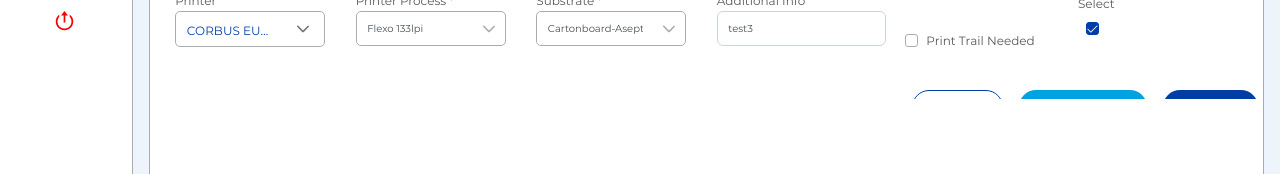
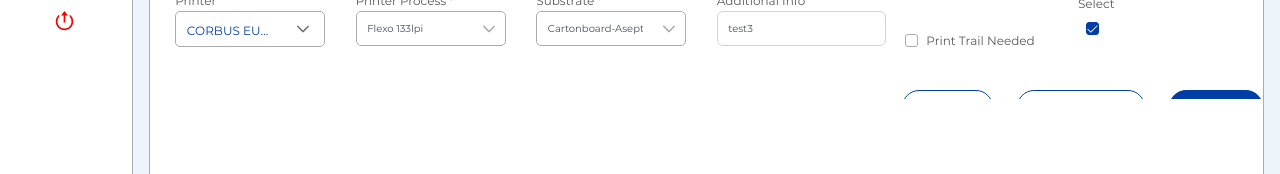
Before and after one commit to AVINASKU/ArtworkPG, a React (Create React App) app: page /myTasks/CCD/1/1 in a window 1280 px wide. Shown: the part 505-679 px from the top of the page. Built offline with nearby package versions, Linux system fonts and the light colour scheme; data requests are answered from the project's data file; what @azure/storage-blob would draw is missing.

Commit message:
Button theme added commonly as per the figma

```diff
--- a/src/App.scss
+++ b/src/App.scss
@@ -252,38 +252,6 @@ fieldset:disabled .btn {
   box-shadow: none !important;
   outline: none !important;
 }
-.form-buttons {
-  display: flex;
-  justify-content: flex-end;
-  align-items: center;
-  padding: 20px 0 0;
-  button, .btn:disabled {
-    margin: 0 16px 0 0;
-    padding: 10px 24px;
-    width: auto;
-    height: auto;
-    font-size: 12px;
-    line-height: 12px;
-    border: 1px solid transparent;
-    &.cancel-button {
-      color: #003da5;
-      border-color: #003da5;
-      background: #ffffff;
-      &:hover{
-        border-color: #003da5;
-      }
-    }
-    &.save-as-draft-button {
-      background: #00a3e0;
-    }
-    &.submit-di-button {
-      background: #003da5;
-    }
-    &:hover{
-      border-color: transparent;
-    }
-  }
-}
 .content-layout {
   display: flex;
   flex-direction: column;
@@ -309,7 +277,6 @@ fieldset:disabled .btn {
         height: auto;
         font-size: 12px;
         line-height: 12px;
-        border: 1px solid transparent;
         border-radius: 20px;
       }
     }
--- a/src/components/AWMJobs/DDI/index.scss
+++ b/src/components/AWMJobs/DDI/index.scss
@@ -21,28 +21,6 @@
 .font-color {
   color: #003da5;
 }
-.cancel-button {
-  width: 90px;
-  height: 32px;
-  color: #003da5;
-  border-color: #003da5;
-  font-size: 12px;
-  border-radius: 20px;
-}
-.save-as-draft-button {
-  width: 127px;
-  height: 32px;
-  background: #00a3e0;
-  font-size: 12px;
-  border-radius: 20px;
-}
-.submit-di-button {
-  width: 93px;
-  height: 32px;
-  background: #003da5;
-  font-size: 12px;
-  border-radius: 20px;
-}
 
 .disable-buttons {
   font-size: 10px;
--- a/src/components/AWMJobs/DesignJobs/FooterButtons.js
+++ b/src/components/AWMJobs/DesignJobs/FooterButtons.js
@@ -1,25 +1,21 @@
 import React from "react";
-import { Button, Row } from "react-bootstrap";
+import { Button } from "react-bootstrap";
 
 const FooterButtons = ({ onSaveAsDraft, onSubmit, handleCancel, approve }) => {
   return (
-    <Row className="form-buttons">
+    <div className="form-buttons">
       <Button
-        className="button-layout cancel-button"
+        className="button-layout"
+        variant="secondary"
         onClick={() => handleCancel()}
       >
         Cancel
       </Button>
       { !approve &&
         <>
+        <Button className="button-layout" variant="secondary" onClick={() => onSaveAsDraft()}>Save as Draft</Button>
         <Button
-          onClick={() => onSaveAsDraft()}
-          className="button-layout save-as-draft-button"
-        >
-          Save as Draft
-        </Button>
-        <Button
-          className="button-layout submit-di-button"
+          className="button-layout"
           type="submit"
           onClick={() => onSubmit()}
           disabled = {false}
@@ -29,7 +25,7 @@ const FooterButtons = ({ onSaveAsDraft, onSubmit, handleCancel, approve }) => {
         </>
       }
 
-    </Row>
+    </div>
   );
 };
 
--- a/src/components/ProjectSetup/index.js
+++ b/src/components/ProjectSetup/index.js
@@ -90,30 +90,31 @@ function ProjectSetup(props) {
                   >
                     <div className="col projectPlanButtons">
                       <label
-                        className={` btn border border-secondary projectPlanButtonsRadius1 ${
+                        className={` btn border border-primary ${
                           toggleButtons === "GanttChart"
-                            ? "btn-secondary active"
-                            : ""
+                            ? "active"
+                            : "btn-secondary"
                         }`}
                         onClick={() => setToggleButtons("GanttChart")}
                       >
                         Gantt Chart
                       </label>
                       <label
-                        className={` btn border border-secondary projectPlanButtonsRadius2 ${
+                        className={` btn border border-primary ${
                           toggleButtons === "Tabular"
-                            ? "btn-secondary active"
-                            : ""
+                            ? "active"
+                            : "btn-secondary"
                         }`}
                         onClick={() => setToggleButtons("Tabular")}
                       >
-                        Tabular
+                        Tabular View
                       </label>
                     </div>
                     {/* {shouldShowResetButton && ( */}
                     {
                       <DropdownButton
                         id="projectActions"
+                        variant="primary"
                         title="Actions"
                         // disabled={false}
                         // disabled={actionFlag}
--- a/src/components/ProjectSetup/index.scss
+++ b/src/components/ProjectSetup/index.scss
@@ -68,12 +68,31 @@ $width: 100%;
   display: flex;
   justify-content:end;
   margin-right: 13px;
+  & label{
+    padding: 8px 18px;
+    &:first-child{
+      border-radius: 20px 0 0 20px;
+    }
+    &:last-child{
+      border-radius: 0 20px 20px 0;
+    }
+  }
+  & label.btn-secondary{
+    background-color: #003DA5 ;
+    color: #fff;
+    &:hover{
+      background-color: #003DA5 ;
+      color: #fff;
+    }
+  }
+  & label.active{
+    background-color: #fff;
+    color: #003DA5;
+    &:hover{
+      background-color: #fff;
+      color: #003DA5;
+    }
 }
-.projectPlanButtonsRadius1 {
-  border-radius: 20px 0 0 20px;
-}
-.projectPlanButtonsRadius2 {
-  border-radius: 0 20px 20px 0 !important;
 }
 .ActionsDropdown {
   background-color: #003da5;
@@ -85,17 +104,3 @@ $width: 100%;
   position: absolute !important;
   margin-left: 110px !important;
 }
-#projectActions {
-  height: 32px;
-  width: Hug(98.4px);
-  border-radius: 20px !important;
-  padding: 10px 18px 10px 18px;
-  margin-right: 23px;
-  background-color: #ffffff !important;
-  color: #003DA5;
-  line-height: 12px;
-}
-#projectActions:hover {
-  background-color: #003DA5 !important;
-  color: #ffffff;
-}
--- a/src/components/Projects/CreateProject/index.js
+++ b/src/components/Projects/CreateProject/index.js
@@ -1300,9 +1300,10 @@ function AddProject(props) {
             </Row>
           </Col>
         </Row>
-        <Row className="form-buttons">
+        <div className="form-buttons">
           <Button
-            className="button-layout submit-button"
+            className="button-layout"
+            variant="secondary"
             onClick={() => {
               navigate("/myProjects");
             }}
@@ -1310,7 +1311,8 @@ function AddProject(props) {
             Cancel
           </Button>
           <Button
-            className="button-layout submit-button"
+            className="button-layout"
+            variant="secondary"
             onClick={onSaveAsDraft}
           >
             Save as draft
@@ -1322,7 +1324,7 @@ function AddProject(props) {
           >
             Submit
           </Button>
-        </Row>
+        </div>
       </Form>
     </div>
   );
--- a/src/components/Projects/CreateProject/index.scss
+++ b/src/components/Projects/CreateProject/index.scss
@@ -364,22 +364,9 @@
     justify-content: flex-end;
     align-items: center;
     padding: 20px 0 0;
-    button {
-      margin: 0 16px 0 0;
-    }
   }
   .mb-3 {
     position: relative;
-  }
-  .cancel-button {
-    background: #ffffff !important;
-    border-radius: 20px;
-    color: #003da5 !important;
-    border: 1px solid #003da5 !important;
-    box-shadow: none !important;
-    font-weight: bold;
-    text-shadow: none !important;
-    opacity: 1 !important;
   }
   .p-dialog-title {
     font-weight: 900;
--- a/src/components/Projects/ProjectPlan/ProjectPlanCompo.js
+++ b/src/components/Projects/ProjectPlan/ProjectPlanCompo.js
@@ -5,6 +5,7 @@ import "./index.scss";
 import { useSelector } from "react-redux";
 import { activateProjectPlan } from "../../../apis/projectPlanApi";
 import { useNavigate } from "react-router-dom";
+import { Button } from "react-bootstrap";
 
 function ProjectPlanCompo(props) {
   const navigate = useNavigate();
@@ -38,36 +39,34 @@ function ProjectPlanCompo(props) {
           <Accordion.Body>FA Assembly</Accordion.Body>
         </Accordion.Item>
       </Accordion>
-      <div className="row">
-        <div className="col btn-group btn-group-toggle d-flex justify-content-end">
-          <div>
-            <button
-              type="button"
+      <div className="form-buttons">
+
+
+          <Button
+            className="button-layout"
+            variant="secondary"
             onClick={() => {}}
-              className="btn btn-outline-secondary projectPlanCompoButtons"
           >
             Cancel
-            </button>
-          </div>
-          <div>
-            <button
-              type="button"
+          </Button>
+
+          <Button
+            className="button-layout"
+            variant="secondary"
             onClick={() => {}}
-              className="btn btn-primary projectPlanCompoButtons projectPlanCompoButtonsColor"
           >
             Save
-            </button>
-          </div>
-          <div>
-            <button
-              type="button"
+          </Button>
+
+          <Button
+            className="button-layout"
+            variant="primary"
             onClick={activate}
-              className="btn btn-success projectPlanCompoButtons projectPlanCompoButtonsColor1"
           >
             Activate
-            </button>
-          </div>
-        </div>
+          </Button>
+
+
       </div>
     </>
   );
--- a/src/style.scss
+++ b/src/style.scss
@@ -9,9 +9,66 @@
 $primary-color: #003da5;
 $white-color: #ffffff;
 $gray-color: "#ACACAC";
-.btn-secondary{
-  background-color: #ACACAC;
-  &:hover{
-    background-color: #868484;
+.btn{
+    background: #003da5;
+    color: #fff;
+    padding: 10px 24px;
+    width: auto;
+    height: auto;
+    font-size: 12px;
+    line-height: 12px;
+    text-align: center;
+    display: flex;
+    align-items: center;
+    justify-content: space-around;
+    border-radius: 20px;
+  &.btn{
+    &-primary{
+      background-color: #003DA5;
+      border-color: #003DA5;
+      &:hover, &:active{
+        background-color: #003DA5;
+      }
+    }
+    &-secondary{
+      background-color: #fff;
+      border-color: #003DA5;
+      color: #003DA5;
+      &:hover, &:active{
+        background-color: #fff;
+        border-color: #003DA5;
+        color: #003DA5
+      }
+    }
+    &-disabled, disabled{
+      background-color: #ACACAC;
+      &:hover, &:active{
+        background-color: #ACACAC;
+      }
+    }
+    &.border-primary{
+      border-color: #003DA5 !important;
+    }
+  }
+  &.dropdown-toggle{
+    padding: 10px 18px;
+    &:after{
+      margin-left: 10px;
+    }
+  }
+  &:disabled{
+    font-size: 12px;
+    width: auto;
+    height: auto;
   }
 }
+.form-buttons{
+  display: flex;
+  justify-content: flex-end;
+  align-items: center;
+  padding: 20px 0 0;
+  gap: 24px;
+  .btn, .btn:disabled{
+    @extend .btn;
+  }
+}
```
Lines whose indentation alone changed are shown as unchanged.
